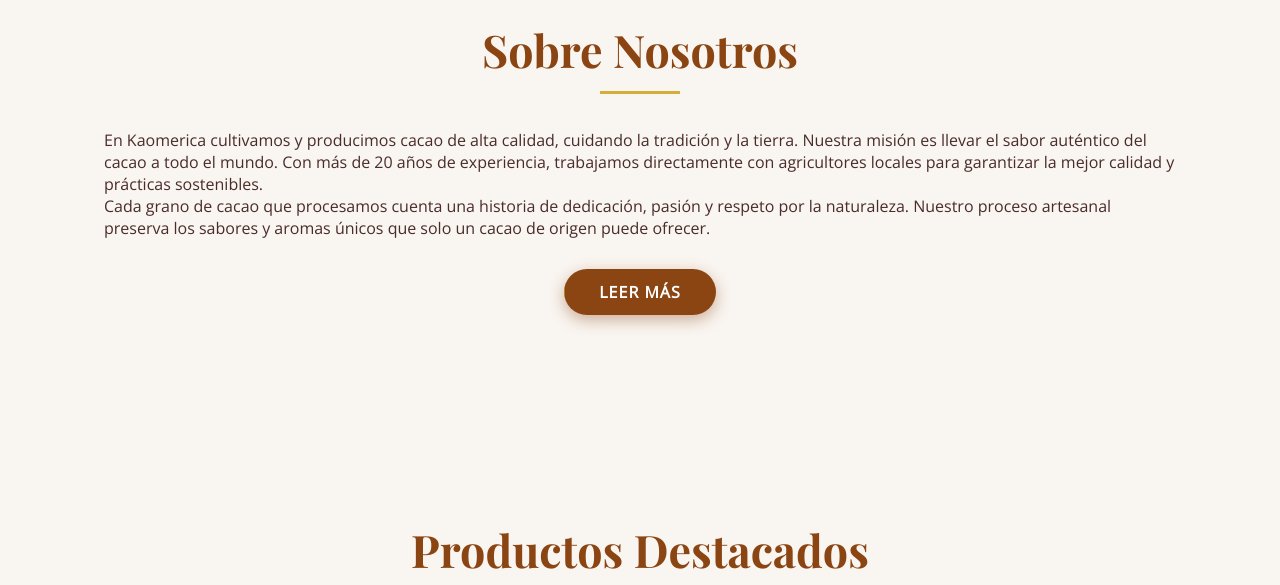
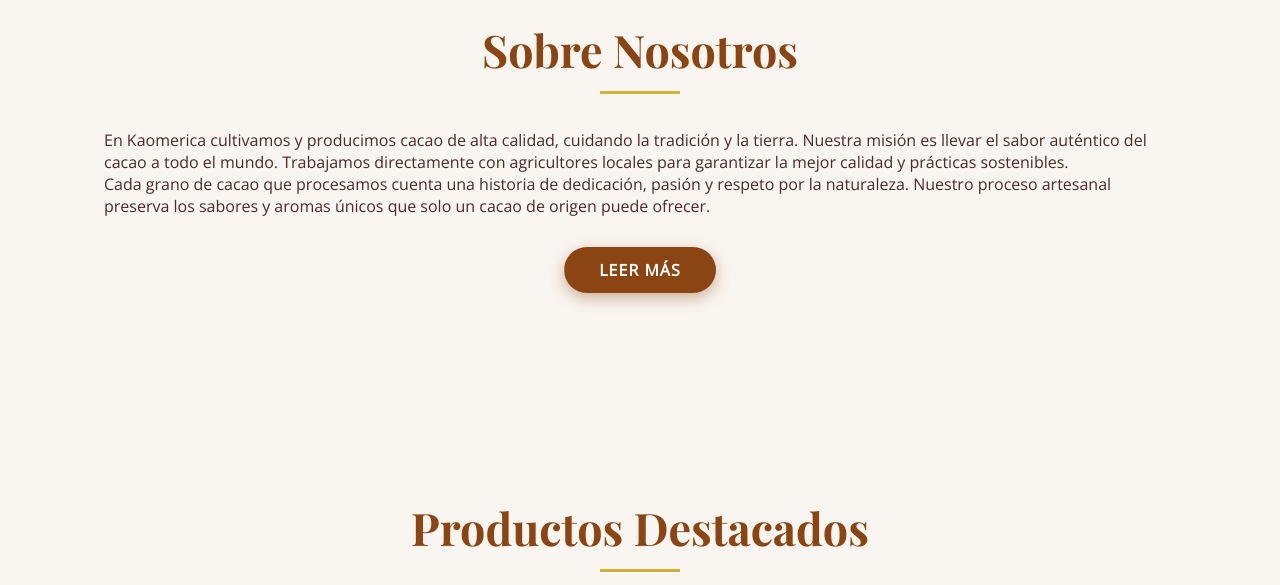
Before and after one commit to Kaomerica/kaomerica.github.io, a plain HTML site: page index.html in a window 1280 px wide. Shown: the part 880-1465 px from the top of the page. Drawn offline with nearby package versions, Linux system fonts and the light colour scheme.

Commit message:
Update index.html

```diff
--- a/index.html
+++ b/index.html
@@ -54,8 +54,7 @@
     <h2 data-animate>Sobre Nosotros</h2>
     <p data-animate>
       En Kaomerica cultivamos y producimos cacao de alta calidad, cuidando la tradición y la tierra.
-      Nuestra misión es llevar el sabor auténtico del cacao a todo el mundo. Con más de 20 años de experiencia,
-      trabajamos directamente con agricultores locales para garantizar la mejor calidad y prácticas sostenibles.
+      Nuestra misión es llevar el sabor auténtico del cacao a todo el mundo. Trabajamos directamente con agricultores locales para garantizar la mejor calidad y prácticas sostenibles.
     </p>
     <p data-animate class="animate-right">
       Cada grano de cacao que procesamos cuenta una historia de dedicación, pasión y respeto por la naturaleza.
```
